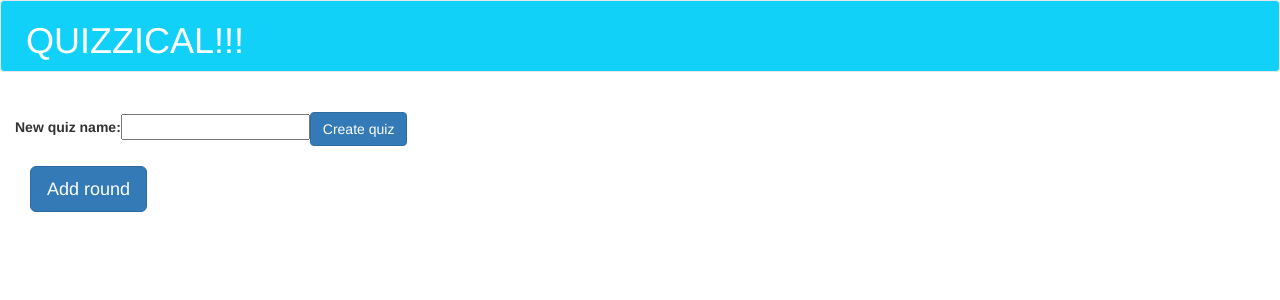
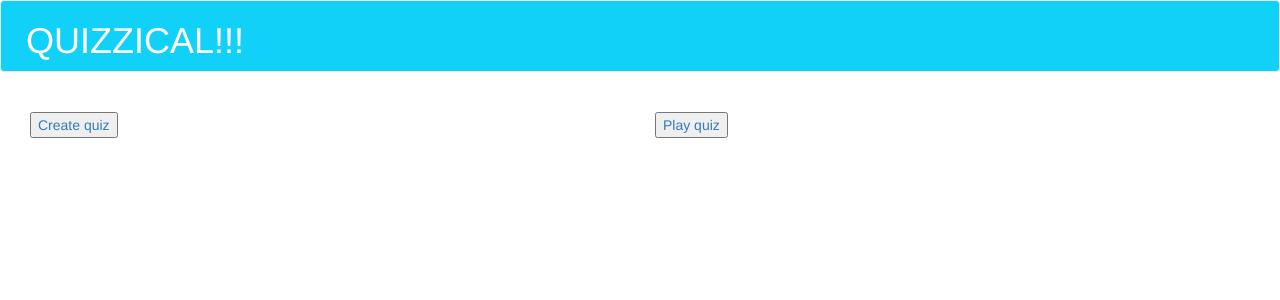
Before and after one commit to MGIngham/QuizickleAngularApp, an Angular app: page / in a window 1280 px wide. Shown: the top 300 px of the page. Built offline with nearby package versions, Linux system fonts and the light colour scheme.

Commit message:
Router addition commit

```diff
--- a/src/app/app.component.html
+++ b/src/app/app.component.html
@@ -4,12 +4,15 @@
         <br/>
 
         <!--Play quiz components-->
-        <app-quiz-container [playQuiz]="showQuizContainer">
-        </app-quiz-container>
+       <!-- <app-quiz-container [playQuiz]="showQuizContainer">
+        </app-quiz-container>-->
 
-        <!--Create quiz components-->
-        <div *ngIf="!showQuizContainer">
-                <app-add-new-quiz></app-add-new-quiz>
-                <app-create-quiz (hideView)="showQuizContainer = true"></app-create-quiz>
+        <router-outlet></router-outlet>
+
+        <div class="col-xs-6">
+                <a routerLink="/create-quiz"><button>Create quiz</button></a>
+        </div>
+        <div class="col-xs-6">
+                <a routerLink="/play-quiz"><button>Play quiz</button></a>
         </div>
 </div>
--- a/src/app/app.component.ts
+++ b/src/app/app.component.ts
@@ -9,5 +9,4 @@ import { QuestionsService } from './shared/questions.service';
 })
 export class AppComponent {
   title = 'quizickle';
-  showQuizContainer: boolean = false;
 }
--- a/src/app/app.module.ts
+++ b/src/app/app.module.ts
@@ -1,6 +1,8 @@
 import { BrowserModule } from '@angular/platform-browser';
 import { NgModule } from '@angular/core';
 import { FormsModule } from '@angular/forms';
+import { Routes, RouterModule } from '@angular/router';
+import { HttpClientModule } from '@angular/common/http';
 
 import { AppComponent } from './app.component';
 import { HeaderComponent } from './header/header.component';
@@ -10,15 +12,21 @@ import { QuestionTrueFalseComponent } from './create-quiz/question/question-true
 import { QuestionMultipleChoiceComponent } from './create-quiz/question/question-multiple-choice/question-multiple-choice.component';
 import { QuestionBogStandardComponent } from './create-quiz/question/question-bog-standard/question-bog-standard.component';
 import { RoundComponent } from './create-quiz/edit-quiz/round/round.component';
+import { QuizContainerComponent } from './play-quiz/quiz-container/quiz-container.component';
+import { PlayQuestionComponent } from './play-quiz/quiz-container/play-question/play-question.component';
+import { DisplayAnswersComponent } from './play-quiz/display-answers/display-answers.component';
+import { AddNewQuizComponent } from './create-quiz/add-new-quiz/add-new-quiz.component';
+
 import { QuestionsService } from './shared/questions.service';
 import { DropdownDirective } from './shared/dropdown.directive';
-import { QuizContainerComponent } from './play-quiz/quiz-container/quiz-container.component';
-import { PlayQuestionComponent } from './play-quiz/quiz-container/play-question/play-question.component';
 import { AnswerService } from './shared/answer.service';
-import { DisplayAnswersComponent } from './play-quiz/display-answers/display-answers.component';
-import { HttpClient, HttpClientModule } from '@angular/common/http';
 import { QuizService } from './shared/quiz.service';
-import { AddNewQuizComponent } from './create-quiz/add-new-quiz/add-new-quiz.component';
+
+
+const appRoutes: Routes = [
+  {path: 'create-quiz', component: CreateQuizComponent},
+  {path: 'play-quiz', component: QuizContainerComponent},
+]
 
 @NgModule({
   declarations: [
@@ -39,7 +47,8 @@ import { AddNewQuizComponent } from './create-quiz/add-new-quiz/add-new-quiz.com
   imports: [
     BrowserModule,
     FormsModule,
-    HttpClientModule
+    HttpClientModule,
+    RouterModule.forRoot(appRoutes)
   ],
   providers: [
     QuestionsService,AnswerService,QuizService],
--- a/src/app/create-quiz/create-quiz.component.html
+++ b/src/app/create-quiz/create-quiz.component.html
@@ -1,11 +1,12 @@
+<app-add-new-quiz></app-add-new-quiz>
+
 <div class="row">
     <div class="container-fluid">
 
         <div *ngIf="questions?.length > 0">
-            <button class="btn btn-lg btn-primary"
-                    (click)="hideCreateView()">
-                    Play quiz
-            </button>
+            <a routerLink="/play-quiz">
+                <button class="btn btn-lg btn-primary">Play quiz</button>
+            </a>
         </div>
 
         <div class="col-xs-6">
--- a/src/app/create-quiz/create-quiz.component.ts
+++ b/src/app/create-quiz/create-quiz.component.ts
@@ -28,8 +28,6 @@ export class CreateQuizComponent implements OnInit {
     rounds: Round[];
     questions: Question[];
     enablePlayButton: boolean = true;
-
-    @Output() hideView: EventEmitter<any> = new EventEmitter();
 
     currentRoundNum: number;
 
@@ -86,9 +84,5 @@ export class CreateQuizComponent implements OnInit {
         show.showQuestions != show.showQuestions;;
     }
 
-    hideCreateView(){
-        this.hideView.emit(null);
-    }
-
 
 }
--- a/src/app/play-quiz/quiz-container/quiz-container.component.html
+++ b/src/app/play-quiz/quiz-container/quiz-container.component.html
@@ -1,4 +1,4 @@
-<div *ngIf="playQuiz">
+<div>
 
     <div *ngIf="startQuiz">
         <div class="form-group-row">
--- a/src/app/play-quiz/quiz-container/quiz-container.component.ts
+++ b/src/app/play-quiz/quiz-container/quiz-container.component.ts
@@ -9,7 +9,6 @@ import { QuestionsService } from 'src/app/shared/questions.service';
 })
 export class QuizContainerComponent implements OnInit {
 
-  @Input() playQuiz: boolean;
   startQuiz: boolean = true;
   currentQuestionId: number;
 
```
